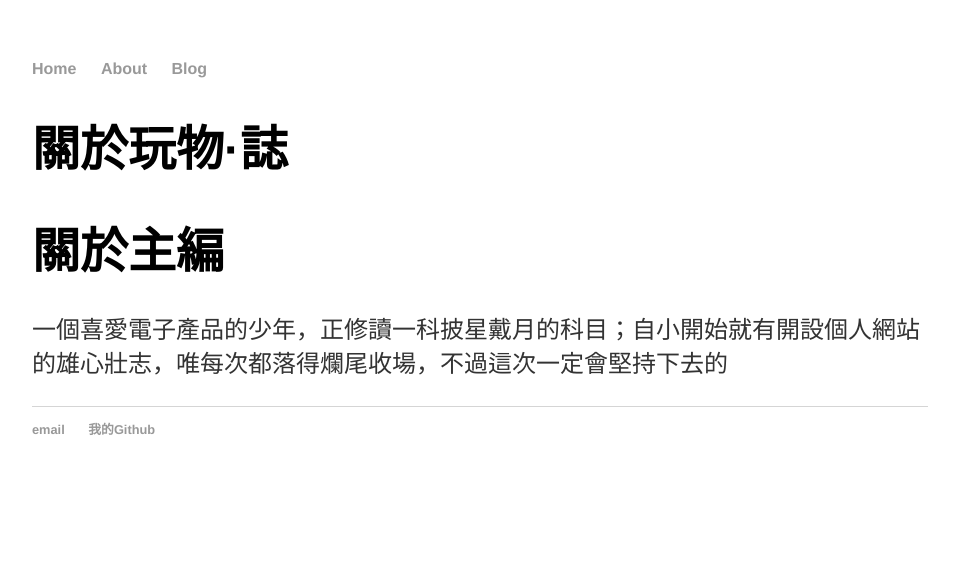
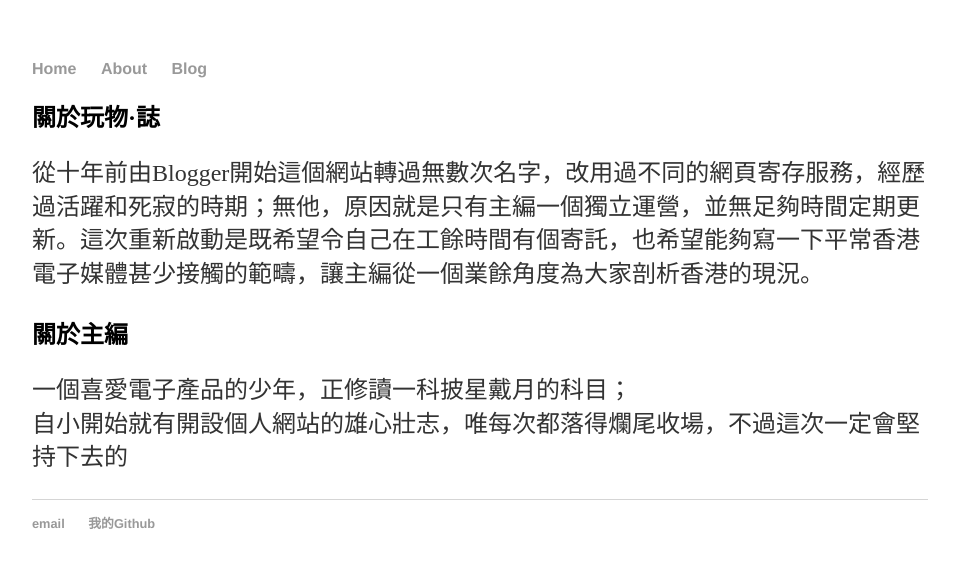
Before and after one commit to alexnkc/gadgetzine, a Jekyll site: the page built from about/index.html, in a window 1280 px wide. Shown: the top 568 px of the page, without its empty margins (160-1115 px from the left). Built offline with Jekyll 4.4.1, drawn with Linux system fonts in a browser that asks for light colours.

Commit message:
Update index.html

```diff
--- a/about/index.html
+++ b/about/index.html
@@ -3,8 +3,8 @@
 title: 玩物·誌 | 關於我們
 ---
 <div class="a">
-	<h1>關於玩物·誌</h1>
-	<p></p>
-  <h1>關於主編</h1>
-  <p>一個喜愛電子產品的少年，正修讀一科披星戴月的科目；自小開始就有開設個人網站的雄心壯志，唯每次都落得爛尾收場，不過這次一定會堅持下去的</p>
+	<h2>關於玩物·誌</h2>
+	<p>從十年前由Blogger開始這個網站轉過無數次名字，改用過不同的網頁寄存服務，經歷過活躍和死寂的時期；無他，原因就是只有主編一個獨立運營，並無足夠時間定期更新。這次重新啟動是既希望令自己在工餘時間有個寄託，也希望能夠寫一下平常香港電子媒體甚少接觸的範疇，讓主編從一個業餘角度為大家剖析香港的現況。</p>
+  	<h2>關於主編</h2>
+ 	<p>一個喜愛電子產品的少年，正修讀一科披星戴月的科目；<br>自小開始就有開設個人網站的雄心壯志，唯每次都落得爛尾收場，不過這次一定會堅持下去的</p>
 </div>
```
